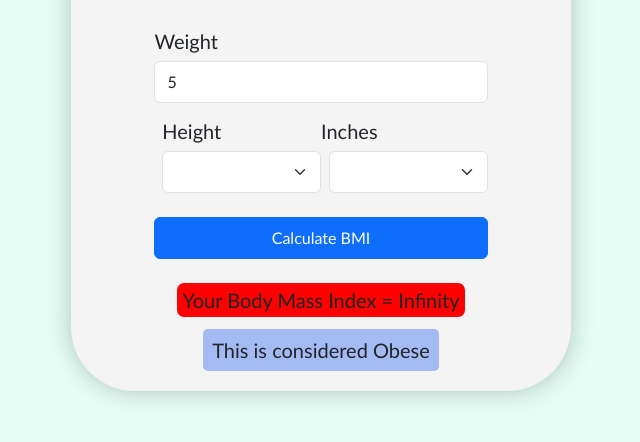
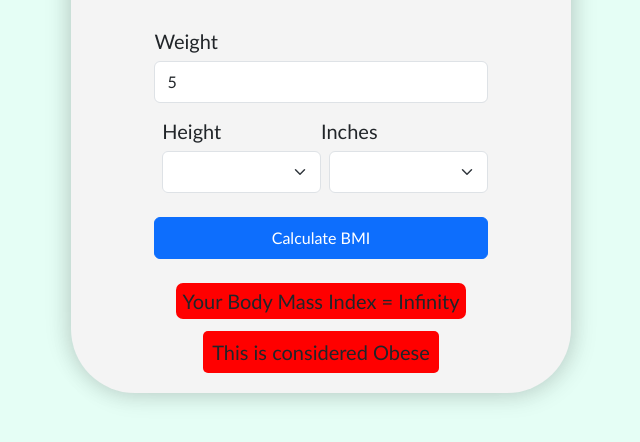
Before and after one commit to Laiba-Awan/Assignment_6, a plain HTML site: page index.html in a window 1280 px wide. Both pictures are taken after typing "5" into the empty fields and a click on the button "Calculate BMI". Shown: the part 180-622 px from the top of the page, without its empty margins (319-959 px from the left). Drawn offline with nearby package versions, Linux system fonts and the light colour scheme.

Commit message:
Color changes with results done.

```diff
--- a/script.js
+++ b/script.js
@@ -25,18 +25,25 @@ function checkBMIStatus(bmi) {
   if (bmi < 18.4) {
     status = "Underweight";
     outCome.style.backgroundColor = "yellow";
+    _status.style.backgroundColor ="yellow";
   }
   else if (bmi > 18.4 && bmi <= 24.9) {
     status = "Normal";
     outCome.style.backgroundColor = "lightgreen";
+    _status.style.backgroundColor ="lightgreen";
+
   }
   else if (bmi > 24.9 && bmi <= 39.9){
     status = "Overweight";
     outCome.style.backgroundColor = "Orange";
+    _status.style.backgroundColor ="Orange";
+
   }
   else if (bmi >= 40.0) {
     status = "Obese";
     outCome.style.backgroundColor = "red";
+    _status.style.backgroundColor ="red";
+
   }
   _status.classList.add("stts");
   _status.textContent = `This is considered ${status}`;
--- a/style.css
+++ b/style.css
@@ -42,12 +42,10 @@ body {
 .outcome1 {
   text-align: center;
   border-radius: 7px;
-  background-color: rgb(163, 186, 243);
-  padding: 5px;
+  padding: 6px;
 }
 .stts {
   border-radius: 5px;
-  background-color: rgb(163, 186, 243);
   padding: 9px;
   margin-bottom: 20px;
 }
```
